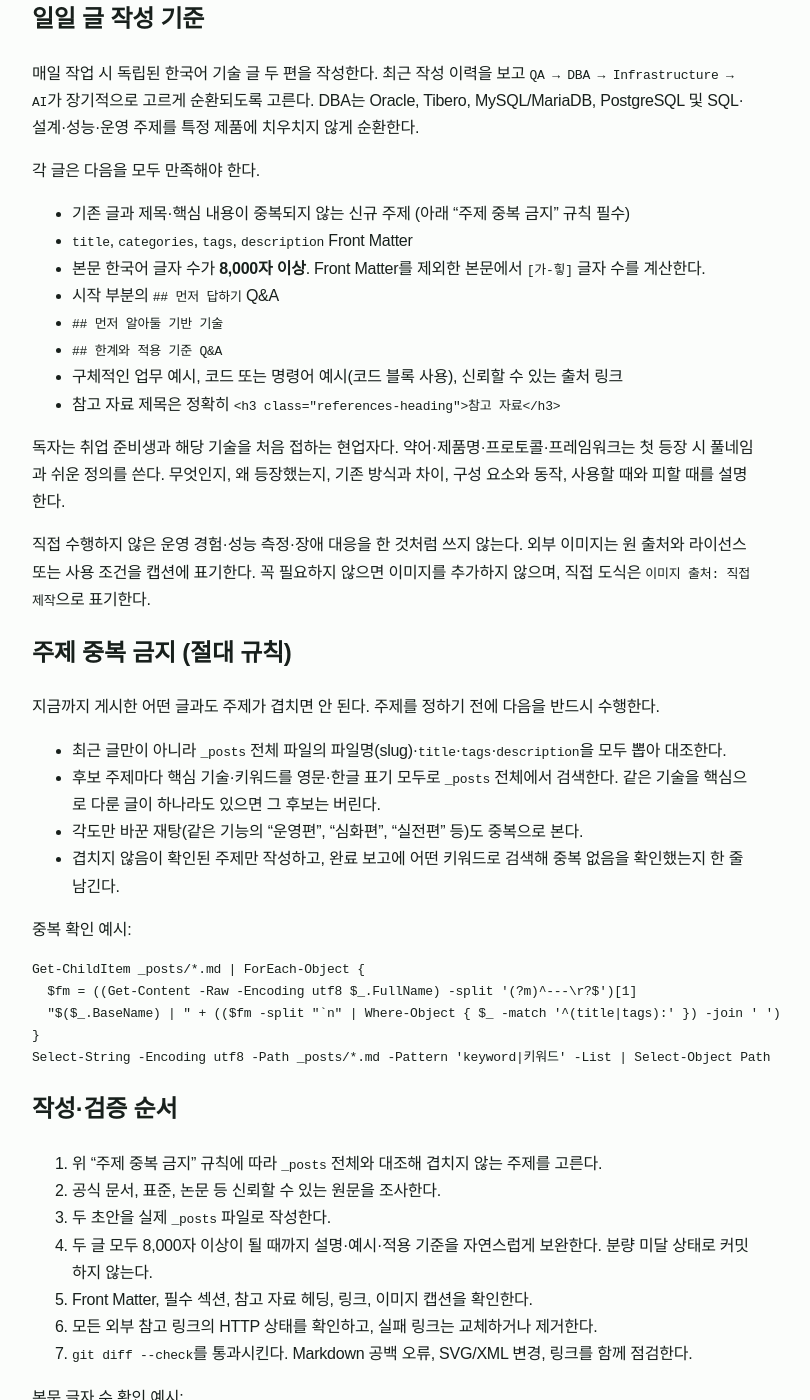
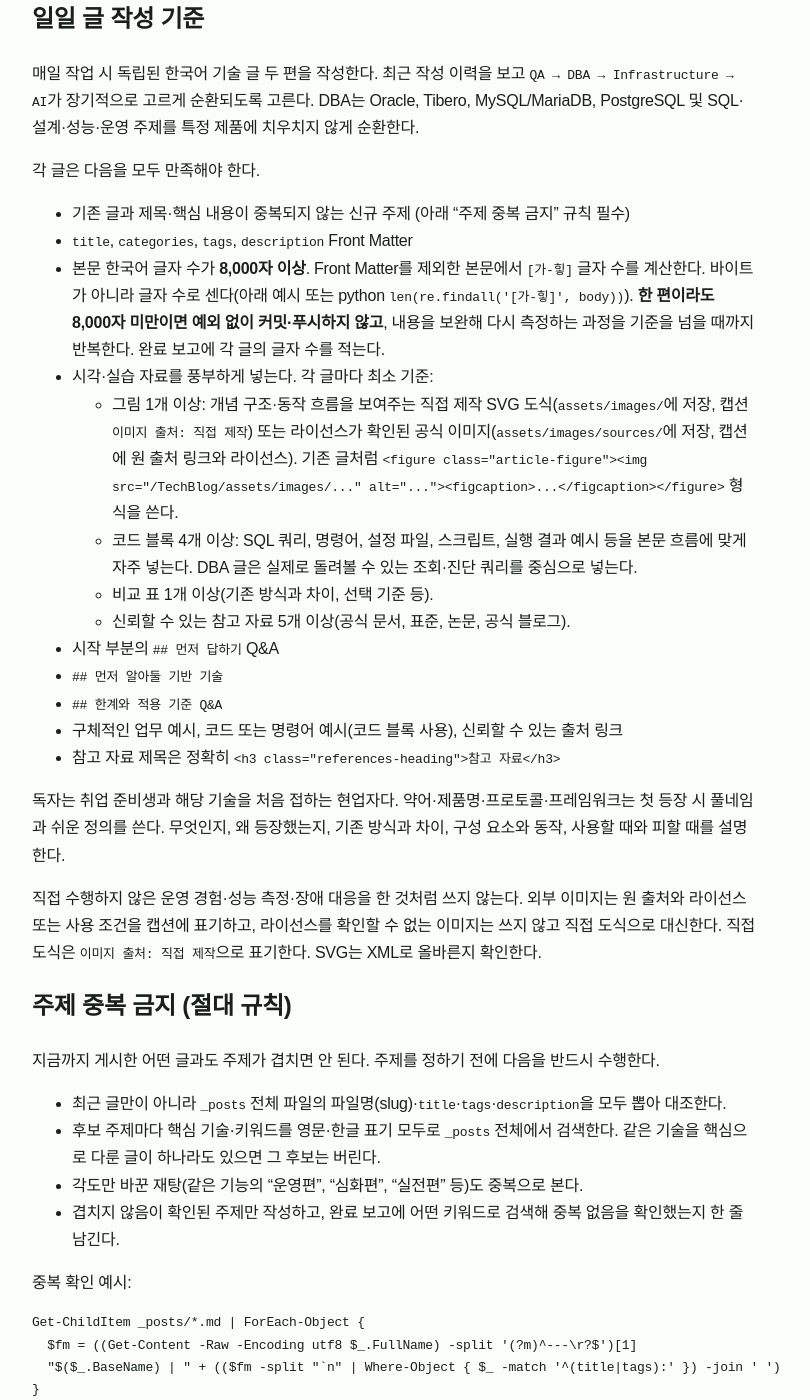
Before and after one commit to Seoha57/TechBlog, a Jekyll site: the page built from AGENTS.md, in a window 1280 px wide and 1400 px high, scrolled down 976 px. Shown: the whole window, without its empty margins (246-1056 px from the left). Built offline with Jekyll 4.4.1, drawn with Linux system fonts in a browser that asks for light colours; some web fonts are replaced; our own code applies the rules of GitHub Pages for plain Markdown files; some of the changed text lies outside the part shown.

Commit message:
docs: require rich figures, queries, and strict length gate
Co-Authored-By: Claude Opus 5.5 <noreply@anthropic.com>

````diff
--- a/AGENTS.md
+++ b/AGENTS.md
@@ -21,7 +21,12 @@
 
 - 기존 글과 제목·핵심 내용이 중복되지 않는 신규 주제 (아래 "주제 중복 금지" 규칙 필수)
 - `title`, `categories`, `tags`, `description` Front Matter
-- 본문 한국어 글자 수가 **8,000자 이상**. Front Matter를 제외한 본문에서 `[가-힣]` 글자 수를 계산한다.
+- 본문 한국어 글자 수가 **8,000자 이상**. Front Matter를 제외한 본문에서 `[가-힣]` 글자 수를 계산한다. 바이트가 아니라 글자 수로 센다(아래 예시 또는 python `len(re.findall('[가-힣]', body))`). **한 편이라도 8,000자 미만이면 예외 없이 커밋·푸시하지 않고**, 내용을 보완해 다시 측정하는 과정을 기준을 넘을 때까지 반복한다. 완료 보고에 각 글의 글자 수를 적는다.
+- 시각·실습 자료를 풍부하게 넣는다. 각 글마다 최소 기준:
+  - 그림 1개 이상: 개념 구조·동작 흐름을 보여주는 직접 제작 SVG 도식(`assets/images/`에 저장, 캡션 `이미지 출처: 직접 제작`) 또는 라이선스가 확인된 공식 이미지(`assets/images/sources/`에 저장, 캡션에 원 출처 링크와 라이선스). 기존 글처럼 `<figure class="article-figure"><img src="{{ '/assets/images/...' | relative_url }}" alt="..."><figcaption>...</figcaption></figure>` 형식을 쓴다.
+  - 코드 블록 4개 이상: SQL 쿼리, 명령어, 설정 파일, 스크립트, 실행 결과 예시 등을 본문 흐름에 맞게 자주 넣는다. DBA 글은 실제로 돌려볼 수 있는 조회·진단 쿼리를 중심으로 넣는다.
+  - 비교 표 1개 이상(기존 방식과 차이, 선택 기준 등).
+  - 신뢰할 수 있는 참고 자료 5개 이상(공식 문서, 표준, 논문, 공식 블로그).
 - 시작 부분의 `## 먼저 답하기` Q&A
 - `## 먼저 알아둘 기반 기술`
 - `## 한계와 적용 기준 Q&A`
@@ -30,7 +35,7 @@
 
 독자는 취업 준비생과 해당 기술을 처음 접하는 현업자다. 약어·제품명·프로토콜·프레임워크는 첫 등장 시 풀네임과 쉬운 정의를 쓴다. 무엇인지, 왜 등장했는지, 기존 방식과 차이, 구성 요소와 동작, 사용할 때와 피할 때를 설명한다.
 
-직접 수행하지 않은 운영 경험·성능 측정·장애 대응을 한 것처럼 쓰지 않는다. 외부 이미지는 원 출처와 라이선스 또는 사용 조건을 캡션에 표기한다. 꼭 필요하지 않으면 이미지를 추가하지 않으며, 직접 도식은 `이미지 출처: 직접 제작`으로 표기한다.
+직접 수행하지 않은 운영 경험·성능 측정·장애 대응을 한 것처럼 쓰지 않는다. 외부 이미지는 원 출처와 라이선스 또는 사용 조건을 캡션에 표기하고, 라이선스를 확인할 수 없는 이미지는 쓰지 않고 직접 도식으로 대신한다. 직접 도식은 `이미지 출처: 직접 제작`으로 표기한다. SVG는 XML로 올바른지 확인한다.
 
 ## 주제 중복 금지 (절대 규칙)
 
@@ -57,14 +62,14 @@ Select-String -Encoding utf8 -Path _posts/*.md -Pattern 'keyword|키워드' -Lis
 2. 공식 문서, 표준, 논문 등 신뢰할 수 있는 원문을 조사한다.
 3. 두 초안을 실제 `_posts` 파일로 작성한다.
 4. 두 글 모두 8,000자 이상이 될 때까지 설명·예시·적용 기준을 자연스럽게 보완한다. 분량 미달 상태로 커밋하지 않는다.
-5. Front Matter, 필수 섹션, 참고 자료 헤딩, 링크, 이미지 캡션을 확인한다.
+5. Front Matter, 필수 섹션, 참고 자료 헤딩, 링크, 이미지 캡션, 시각·실습 자료 최소 기준(그림·코드 블록·표·참고 자료 수)을 확인한다. 이미지 파일 경로가 실제로 존재하는지도 확인한다.
 6. 모든 외부 참고 링크의 HTTP 상태를 확인하고, 실패 링크는 교체하거나 제거한다.
 7. `git diff --check`를 통과시킨다. Markdown 공백 오류, SVG/XML 변경, 링크를 함께 점검한다.
 
 본문 글자 수 확인 예시:
 
 ```powershell
-$t = Get-Content -Raw _posts/YYYY-MM-DD-slug.md
+$t = Get-Content -Raw -Encoding utf8 _posts/YYYY-MM-DD-slug.md
 $body = ($t -split '(?m)^---\r?$')[2]
 [regex]::Matches($body, '[가-힣]').Count
 ```
@@ -97,7 +102,7 @@ Invoke-WebRequest -UseBasicParsing -Uri 'https://seoha57.github.io/TechBlog/{cat
 
 ## 완료 보고 형식
 
-완료 후에는 각 글의 카테고리, 제목, 한 줄 핵심 주제, 라이브 URL, 전체 커밋 SHA, Pages 성공 및 HTTP 200 확인 사실을 짧게 남긴다. 아직 모든 기준을 통과하지 못했다면 완료 보고를 남기지 말고 작업을 계속한다.
+완료 후에는 각 글의 카테고리, 제목, 한 줄 핵심 주제, 본문 글자 수, 그림·코드 블록 수, 라이브 URL, 전체 커밋 SHA, Pages 성공 및 HTTP 200 확인 사실을 짧게 남긴다. 아직 모든 기준을 통과하지 못했다면 완료 보고를 남기지 말고 작업을 계속한다.
 
 ## 세션 인수인계
 
````
